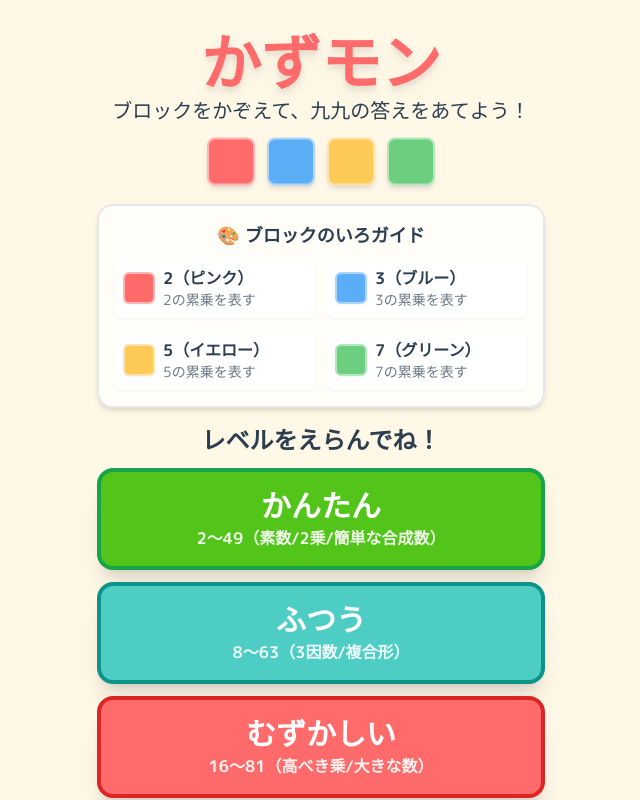
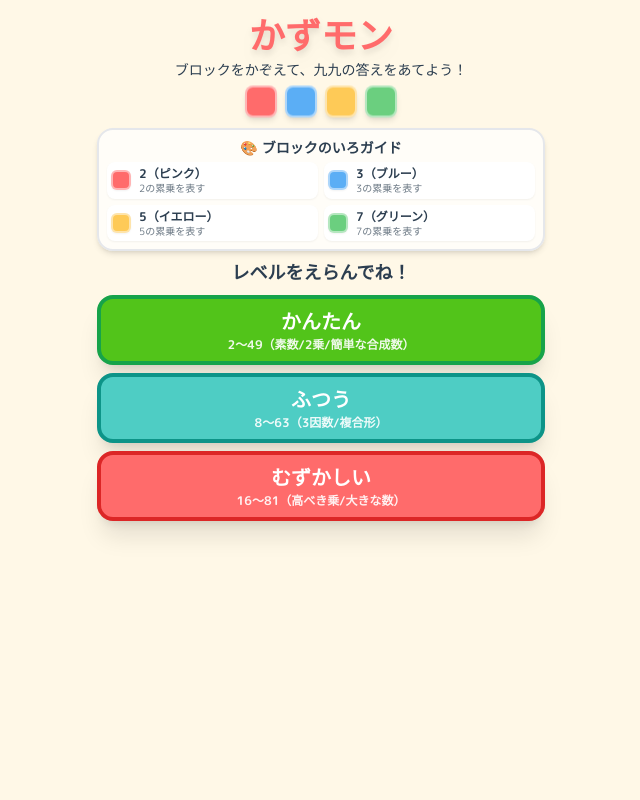
Before and after one commit to nbtns/kazumon, a React (Vite) app: page / in a window 1280 px wide. Shown: the whole page, without its empty margins (319-959 px from the left). Built offline with nearby package versions, Linux system fonts and the light colour scheme.

Commit message:
Fix iPad landscape display to fit without scrolling

```diff
--- a/src/components/BlockGrid.tsx
+++ b/src/components/BlockGrid.tsx
@@ -20,8 +20,8 @@ const GAP = 8
 // ブロックの最大サイズ（PCは大きく、スマホは小さく）
 const MAX_BLOCK_SIZE_PC = 100
 const MAX_BLOCK_SIZE_MOBILE = 80
-// PC判定のしきい値（Tailwindのmd=768pxに合わせる）
-const PC_THRESHOLD = 768
+// PC判定のしきい値（Tailwindの2xl=1536pxに合わせる）
+const PC_THRESHOLD = 1536
 
 /**
  * 画面サイズに応じてブロック枠のサイズを計算する
--- a/src/components/GameScreen.tsx
+++ b/src/components/GameScreen.tsx
@@ -116,9 +116,9 @@ export function GameScreen({ difficulty, onGameEnd, onExit }: GameScreenProps) {
   const timeDisplay = formatTime(elapsedTime)
 
   return (
-    <div className="h-[100dvh] flex flex-col p-2 sm:p-4 gap-1 sm:gap-2 overflow-hidden justify-start">
+    <div className="h-[100dvh] flex flex-col p-2 2xl:p-4 gap-1 2xl:gap-2 overflow-hidden justify-start">
       {/* ヘッダー：進捗・スコア・終了ボタン */}
-      <header className="flex items-center justify-between gap-2 sm:gap-3 flex-shrink-0">
+      <header className="flex items-center justify-between gap-2 2xl:gap-3 flex-shrink-0">
         {/* 終了ボタン */}
         <button
           type="button"
@@ -144,7 +144,7 @@ export function GameScreen({ difficulty, onGameEnd, onExit }: GameScreenProps) {
               🔥 {stats.streak}れんぞく
             </span>
           </div>
-          <div className="h-2 sm:h-3 bg-white rounded-full shadow-inner overflow-hidden">
+          <div className="h-2 2xl:h-3 bg-white rounded-full shadow-inner overflow-hidden">
             <div
               className="h-full bg-kazumon-primary transition-all duration-300 rounded-full"
               style={{ width: `${progress}%` }}
@@ -155,16 +155,16 @@ export function GameScreen({ difficulty, onGameEnd, onExit }: GameScreenProps) {
         {/* 正解数 */}
         <div className="text-right flex-shrink-0">
           <span className="text-xs text-kazumon-dark/70">せいかい</span>
-          <span className="text-base sm:text-lg font-bold text-kazumon-success ml-1">
+          <span className="text-base 2xl:text-lg font-bold text-kazumon-success ml-1">
             {stats.correctCount}
           </span>
         </div>
       </header>
 
       {/* メインエリア：ブロック表示 */}
-      <main className="flex flex-col items-center gap-0.5 sm:gap-1 flex-1 justify-start">
+      <main className="flex flex-col items-center gap-0.5 2xl:gap-1 flex-1 justify-start">
         {/* 問題文 */}
-        <p className="text-lg sm:text-2xl font-bold text-kazumon-dark text-center">
+        <p className="text-lg 2xl:text-2xl font-bold text-kazumon-dark text-center">
           このブロックはいくつ？
         </p>
 
--- a/src/components/NumberInput.tsx
+++ b/src/components/NumberInput.tsx
@@ -76,25 +76,25 @@ export function NumberInput({
   const digits = ['7', '8', '9', '4', '5', '6', '1', '2', '3']
 
   return (
-    <div className="flex flex-col items-center gap-1.5 sm:gap-3 w-full max-w-[240px] sm:max-w-[300px]">
+    <div className="flex flex-col items-center gap-1.5 2xl:gap-3 w-full max-w-[240px] 2xl:max-w-[300px]">
       {/* 入力表示エリア */}
       <div
         className={`
-          w-full h-10 sm:h-14 rounded-xl border-2 shadow-inner
+          w-full h-10 2xl:h-14 rounded-xl border-2 shadow-inner
           flex items-center justify-center
-          text-xl sm:text-3xl font-bold
+          text-xl 2xl:text-3xl font-bold
           ${inputDisplayClass}
         `}
       >
         {input === '' && !disabled ? (
-          <span className="text-kazumon-dark/30 text-xs sm:text-sm">すうじをいれてね</span>
+          <span className="text-kazumon-dark/30 text-xs 2xl:text-sm">すうじをいれてね</span>
         ) : (
           input || submittedAnswer
         )}
       </div>
 
       {/* テンキー */}
-      <div className="grid grid-cols-3 gap-1.5 sm:gap-2 w-full">
+      <div className="grid grid-cols-3 gap-1.5 2xl:gap-2 w-full">
         {/* 7〜9, 4〜6, 1〜3 */}
         {digits.map((d) => (
           <button
@@ -105,7 +105,7 @@ export function NumberInput({
             className={`
               btn-base
               bg-white text-kazumon-dark border-2 border-kazumon-primary
-              h-9 sm:h-14 text-lg sm:text-2xl shadow-md
+              h-9 2xl:h-14 text-lg 2xl:text-2xl shadow-md
               ${!disabled ? 'hover:bg-kazumon-accent/30 hover:scale-105' : 'opacity-50'}
             `}
             aria-label={`数字 ${d}`}
@@ -122,7 +122,7 @@ export function NumberInput({
           className={`
             btn-base
             bg-kazumon-light text-kazumon-dark border-2 border-gray-400
-            h-9 sm:h-14 text-base sm:text-xl shadow-md
+            h-9 2xl:h-14 text-base 2xl:text-xl shadow-md
             ${!disabled ? 'hover:scale-105' : 'opacity-50'}
           `}
           aria-label="クリア"
@@ -138,7 +138,7 @@ export function NumberInput({
           className={`
             btn-base
             bg-white text-kazumon-dark border-2 border-kazumon-primary
-            h-9 sm:h-14 text-lg sm:text-2xl shadow-md
+            h-9 2xl:h-14 text-lg 2xl:text-2xl shadow-md
             ${!disabled ? 'hover:bg-kazumon-accent/30 hover:scale-105' : 'opacity-50'}
           `}
           aria-label="数字 0"
@@ -154,7 +154,7 @@ export function NumberInput({
           className={`
             btn-base
             bg-kazumon-light text-kazumon-dark border-2 border-gray-400
-            h-9 sm:h-14 text-base sm:text-xl shadow-md
+            h-9 2xl:h-14 text-base 2xl:text-xl shadow-md
             ${!disabled ? 'hover:scale-105' : 'opacity-50'}
           `}
           aria-label="1文字消す"
@@ -169,7 +169,7 @@ export function NumberInput({
         <button
           type="button"
           onClick={onNext}
-          className="btn-base w-full h-10 sm:h-14 text-lg sm:text-2xl shadow-lg border-2 sm:border-4 bg-kazumon-secondary text-white border-teal-600 hover:scale-105 animate-pop-in"
+          className="btn-base w-full h-10 2xl:h-14 text-lg 2xl:text-2xl shadow-lg border-2 2xl:border-4 bg-kazumon-secondary text-white border-teal-600 hover:scale-105 animate-pop-in"
           aria-label={isLastQuestion ? '結果を見る' : '次の問題へ'}
         >
           {isLastQuestion ? 'けっかを見る →' : 'つぎのもんだいへ →'}
@@ -182,7 +182,7 @@ export function NumberInput({
           onClick={handleSubmit}
           className={`
             btn-base
-            w-full h-10 sm:h-14 text-lg sm:text-2xl shadow-lg border-2 sm:border-4
+            w-full h-10 2xl:h-14 text-lg 2xl:text-2xl shadow-lg border-2 2xl:border-4
             ${input === ''
               ? 'bg-gray-200 text-gray-400 border-gray-300'
               : 'bg-kazumon-primary text-white border-red-600 hover:scale-105'}
--- a/src/components/TitleScreen.tsx
+++ b/src/components/TitleScreen.tsx
@@ -40,23 +40,23 @@ export function TitleScreen({ onStart }: TitleScreenProps) {
   const demoPrimes: PrimeFactor[] = [2, 3, 5, 7]
 
   return (
-    <div className="h-[100dvh] flex flex-col items-center justify-start p-3 sm:p-6 pt-4 sm:pt-8 gap-2 sm:gap-4 overflow-hidden">
+    <div className="h-[100dvh] flex flex-col items-center justify-start p-3 2xl:p-6 pt-4 2xl:pt-8 gap-2 2xl:gap-4 overflow-hidden">
       {/* タイトルロゴ */}
       <div className="text-center animate-pop-in">
-        <h1 className="text-4xl sm:text-6xl font-extrabold text-kazumon-primary drop-shadow-lg">
+        <h1 className="text-4xl 2xl:text-6xl font-extrabold text-kazumon-primary drop-shadow-lg">
           かずモン
         </h1>
-        <p className="text-sm sm:text-xl mt-1 text-kazumon-dark">
+        <p className="text-sm 2xl:text-xl mt-1 text-kazumon-dark">
           ブロックをかぞえて、九九の答えをあてよう！
         </p>
       </div>
 
       {/* デモブロック（タイトル画面の飾り） */}
-      <div className="flex gap-2 sm:gap-3 animate-float">
+      <div className="flex gap-2 2xl:gap-3 animate-float">
         {demoPrimes.map((prime) => (
           <div
             key={prime}
-            className="w-8 h-8 sm:w-12 sm:h-12 rounded-lg shadow-md border-2 border-white/50"
+            className="w-8 h-8 2xl:w-12 2xl:h-12 rounded-lg shadow-md border-2 border-white/50"
             style={{
               backgroundColor: PRIME_COLORS[prime],
             }}
@@ -65,27 +65,27 @@ export function TitleScreen({ onStart }: TitleScreenProps) {
       </div>
 
       {/* カラーガイド（ブロックの色と素数の対応） */}
-      <div className="w-full max-w-md bg-white/70 rounded-2xl p-2 sm:p-4 shadow-md border-2 border-kazumon-light/30">
-        <p className="text-center text-sm sm:text-lg font-bold text-kazumon-dark mb-1 sm:mb-2">
+      <div className="w-full max-w-md bg-white/70 rounded-2xl p-2 2xl:p-4 shadow-md border-2 border-kazumon-light/30">
+        <p className="text-center text-sm 2xl:text-lg font-bold text-kazumon-dark mb-1 2xl:mb-2">
           🎨 ブロックのいろガイド
         </p>
-        <div className="grid grid-cols-2 gap-1.5 sm:gap-3">
+        <div className="grid grid-cols-2 gap-1.5 2xl:gap-3">
           {colorGuide.map((item) => (
             <div
               key={item.prime}
-              className="flex items-center gap-2 bg-white rounded-lg p-1 sm:p-2 shadow-sm"
+              className="flex items-center gap-2 bg-white rounded-lg p-1 2xl:p-2 shadow-sm"
             >
               {/* 色見本 */}
               <div
-                className="w-5 h-5 sm:w-8 sm:h-8 rounded-md shadow-sm border-2 border-white/50 flex-shrink-0"
+                className="w-5 h-5 2xl:w-8 2xl:h-8 rounded-md shadow-sm border-2 border-white/50 flex-shrink-0"
                 style={{ backgroundColor: PRIME_COLORS[item.prime] }}
               />
               {/* 数字・色名・説明 */}
               <div className="flex flex-col leading-tight">
-                <span className="text-xs sm:text-base font-bold text-kazumon-dark">
+                <span className="text-xs 2xl:text-base font-bold text-kazumon-dark">
                   {item.prime}（{item.colorName}）
                 </span>
-                <span className="text-[10px] sm:text-sm text-kazumon-dark/70">
+                <span className="text-[10px] 2xl:text-sm text-kazumon-dark/70">
                   {item.description}
                 </span>
               </div>
@@ -95,8 +95,8 @@ export function TitleScreen({ onStart }: TitleScreenProps) {
       </div>
 
       {/* 難易度選択 */}
-      <div className="flex flex-col gap-2 sm:gap-3 w-full max-w-md">
-        <p className="text-center text-lg sm:text-2xl font-bold text-kazumon-dark">
+      <div className="flex flex-col gap-2 2xl:gap-3 w-full max-w-md">
+        <p className="text-center text-lg 2xl:text-2xl font-bold text-kazumon-dark">
           レベルをえらんでね！
         </p>
         {difficulties.map((diff) => {
@@ -112,18 +112,18 @@ export function TitleScreen({ onStart }: TitleScreenProps) {
               className={`
                 btn-base
                 ${difficultyColors[diff]}
-                py-2 px-4 sm:py-4 sm:px-6
-                text-lg sm:text-2xl
+                py-2 px-4 2xl:py-4 2xl:px-6
+                text-lg 2xl:text-2xl
                 border-4
                 shadow-xl
                 flex flex-col items-center gap-0.5
               `}
             >
-              <span className="text-xl sm:text-3xl">{config.label}</span>
-              <span className="text-xs sm:text-base opacity-90">{config.description}</span>
+              <span className="text-xl 2xl:text-3xl">{config.label}</span>
+              <span className="text-xs 2xl:text-base opacity-90">{config.description}</span>
               {/* ベストタイム（記録がある場合のみ表示） */}
               {hasRecord && best && (
-                <span className="text-xs sm:text-sm bg-white/30 rounded-full px-2 py-0.5 mt-0.5 tabular-nums">
+                <span className="text-xs 2xl:text-sm bg-white/30 rounded-full px-2 py-0.5 mt-0.5 tabular-nums">
                   🏆 ベスト: {best.minutes > 0 ? `${best.minutes}ふん ` : ''}{best.secondsDecimal}びょう
                   {record.playCount > 1 && `（${record.playCount}かいプレイ）`}
                 </span>
```
Also changed, not shown: src/components/ResultScreen.tsx (+15 -15 lines).
